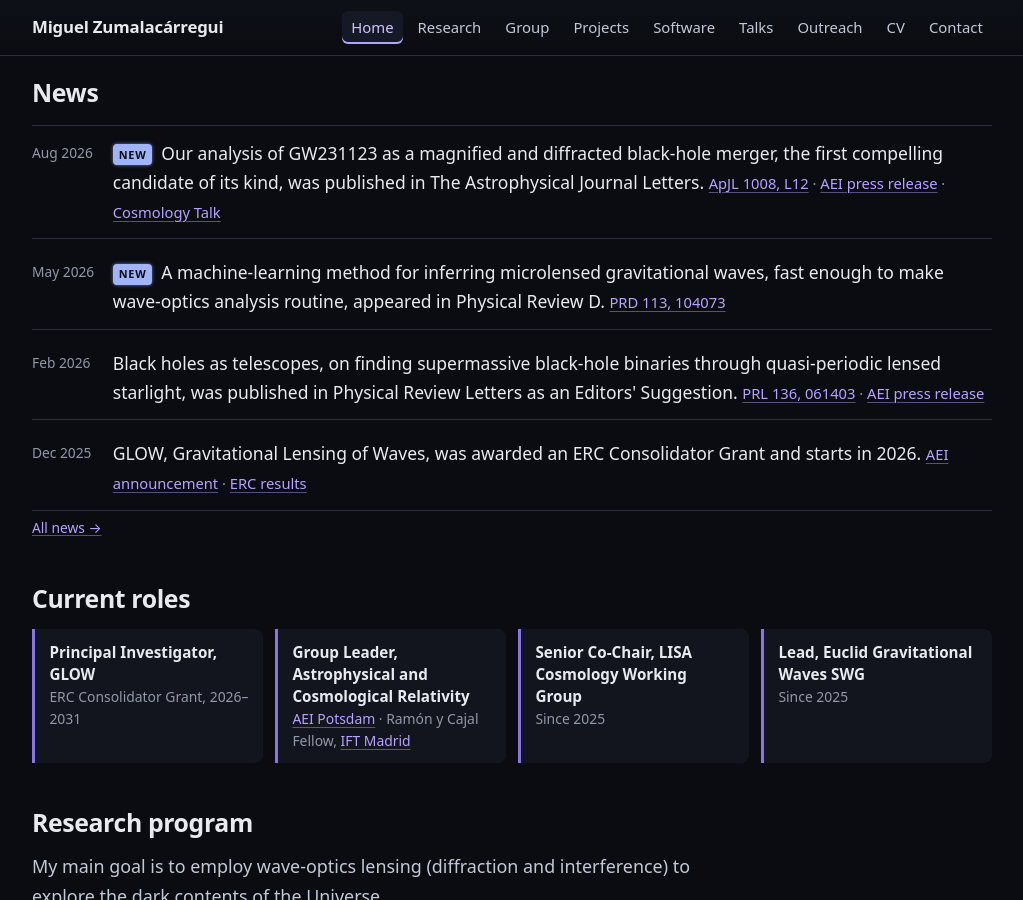
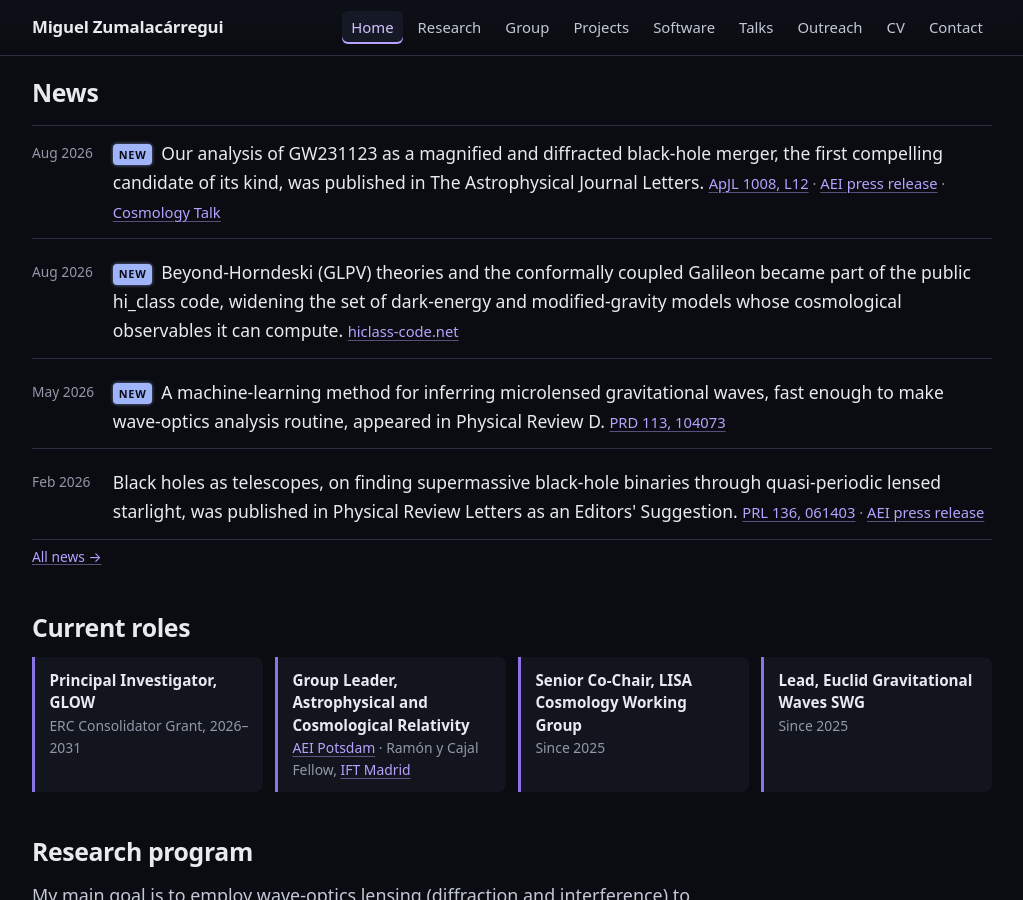
Before and after one commit to miguelzuma/miguelzuma.github.io, a Jekyll site: the page built from index.html, in a window 1280 px wide and 900 px high, scrolled down 465 px. Shown: the whole window, without its empty margins (128-1151 px from the left). Built offline with Jekyll 4.4.1, drawn with Linux system fonts in a browser that asks for light colours.

Commit message:
News: the August 2026 hi_class release, by what it adds
Beyond-Horndeski (GLPV) and the conformally coupled Galileon entered the
public code on 2026-08-24, a day before the GW231123 paper. The item
names the physics rather than the version, the CLASS rebuild or the PyPI
wrapper, which are on hiclass-code.net for anyone who needs them.

Co-Authored-By: Claude Opus 5 (1M context) <noreply@anthropic.com>
Claude-Session: https://claude.ai/code/session_01E2ZbXszK9qt9svKVxU5Yrt

```diff
--- a/_data/news.yml
+++ b/_data/news.yml
@@ -37,6 +37,15 @@
       url: "https://www.aei.mpg.de/1490509/do-black-holes-pretend-to-have-large-masses"
     - text: "Cosmology Talk"
       url: "https://youtu.be/ZGqOpDTL8k4"
+
+- date: 2026-08-24
+  text: >-
+    Beyond-Horndeski (GLPV) theories and the conformally coupled Galileon became
+    part of the public hi_class code, widening the set of dark-energy and
+    modified-gravity models whose cosmological observables it can compute.
+  links:
+    - text: "hiclass-code.net"
+      url: "https://hiclass-code.net"
 
 - date: 2026-05-29
   text: >-
```
